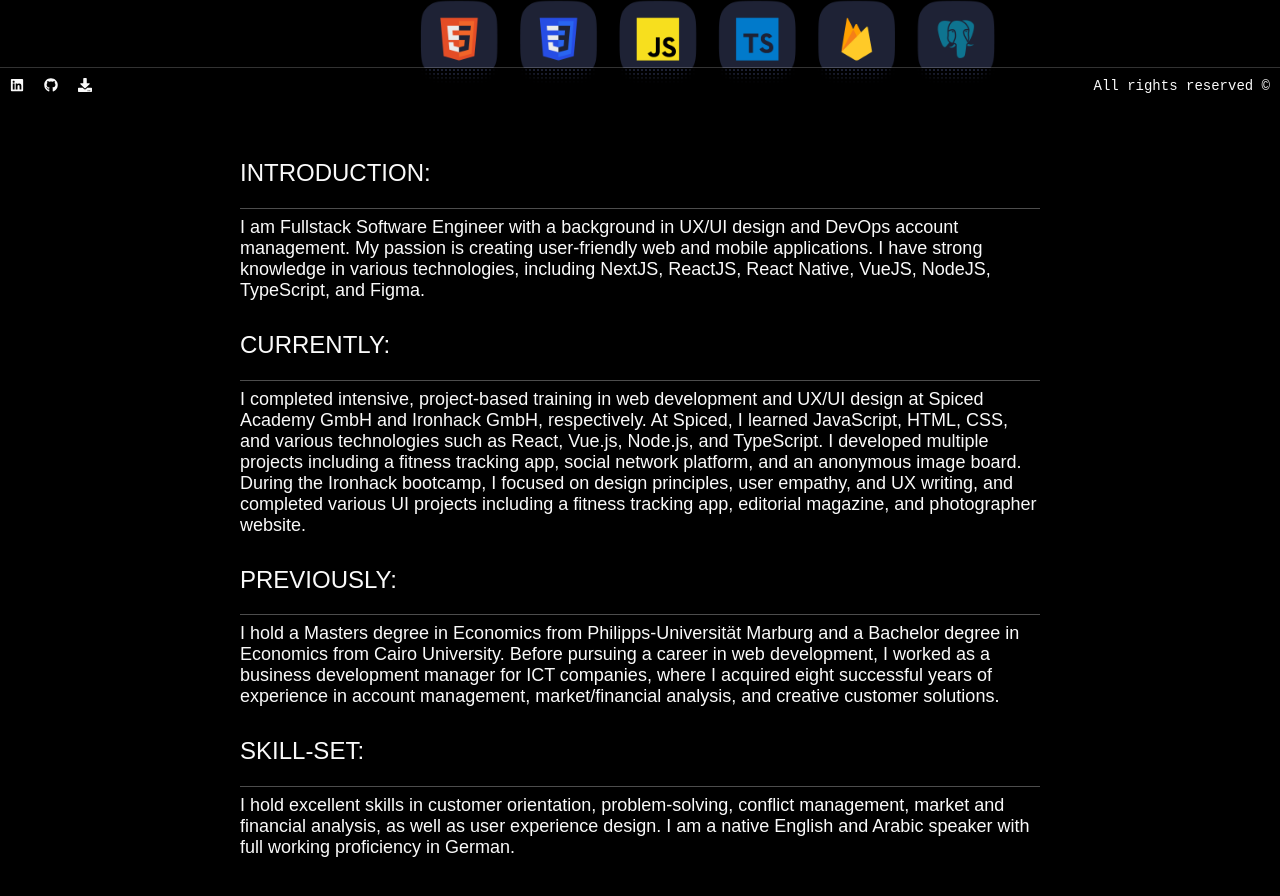
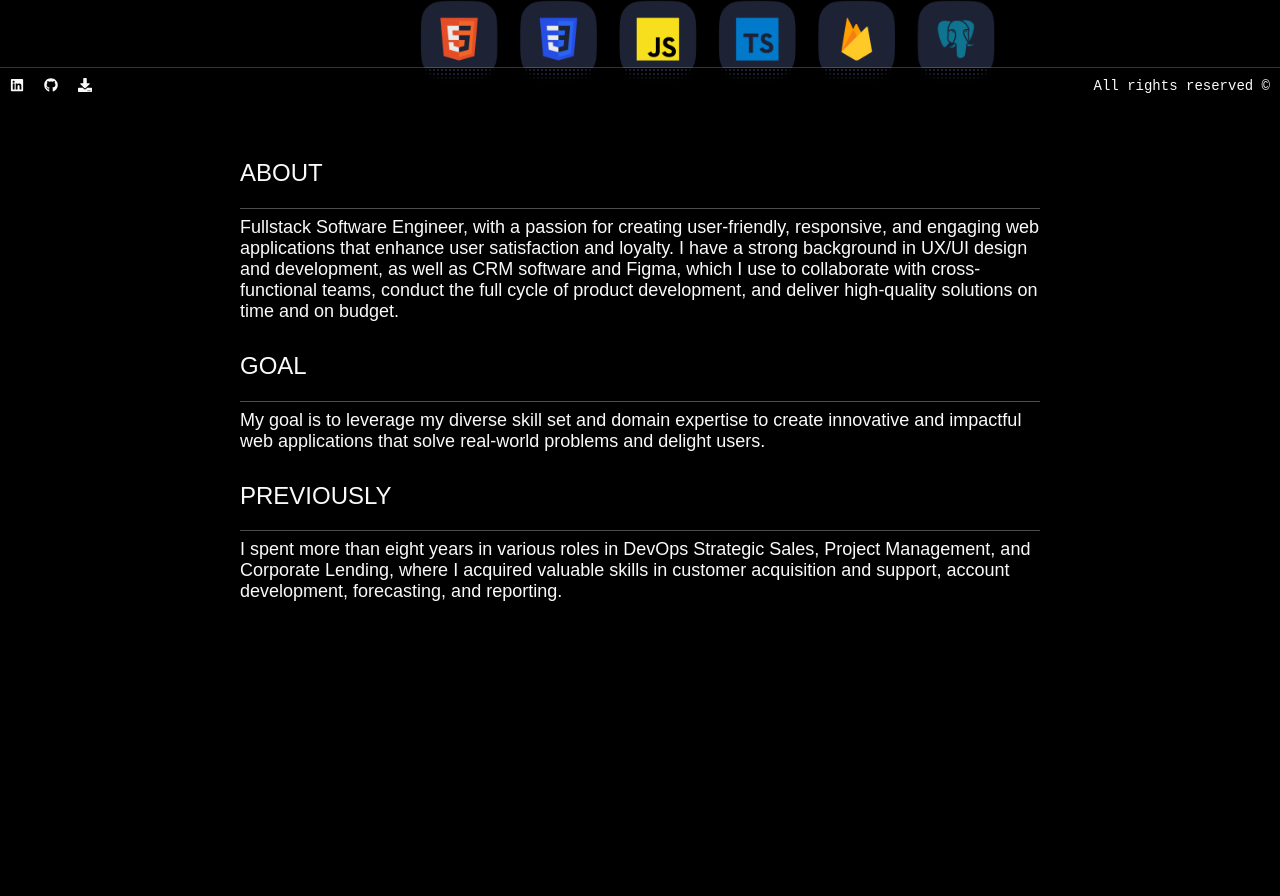
Before and after one commit to h-aburesha/my-next-website, a Next.js app: page /about in a window 1280 px wide. Shown: the part 696-1592 px from the top of the page. After the commit the page ends 1372 px from the top, so only its background shows below. Built offline with nearby package versions, Linux system fonts and the light colour scheme.

Commit message:
Update About Me section

```diff
--- a/pages/about.tsx
+++ b/pages/about.tsx
@@ -41,49 +41,33 @@ const AboutMe = () => {
                     alt="my-stack-cover"
                     placeholder="blur"
                 />
-                <h2>INTRODUCTION:</h2>
+                <h2>ABOUT</h2>
                 <hr />
                 <p>
-                    I am Fullstack Software Engineer with a background in UX/UI
-                    design and DevOps account management. My passion is creating
-                    user-friendly web and mobile applications. I have strong
-                    knowledge in various technologies, including NextJS,
-                    ReactJS, React Native, VueJS, NodeJS, TypeScript, and Figma.
+                    Fullstack Software Engineer, with a passion for creating
+                    user-friendly, responsive, and engaging web applications
+                    that enhance user satisfaction and loyalty. I have a strong
+                    background in UX/UI design and development, as well as CRM
+                    software and Figma, which I use to collaborate with
+                    cross-functional teams, conduct the full cycle of product
+                    development, and deliver high-quality solutions on time and
+                    on budget.
                 </p>
-                <h2>CURRENTLY:</h2>
+                <h2>GOAL</h2>
                 <hr />
                 <p>
-                    I completed intensive, project-based training in web
-                    development and UX/UI design at Spiced Academy GmbH and
-                    Ironhack GmbH, respectively. At Spiced, I learned
-                    JavaScript, HTML, CSS, and various technologies such as
-                    React, Vue.js, Node.js, and TypeScript. I developed multiple
-                    projects including a fitness tracking app, social network
-                    platform, and an anonymous image board. During the Ironhack
-                    bootcamp, I focused on design principles, user empathy, and
-                    UX writing, and completed various UI projects including a
-                    fitness tracking app, editorial magazine, and photographer
-                    website.
+                    My goal is to leverage my diverse skill set and domain
+                    expertise to create innovative and impactful web
+                    applications that solve real-world problems and delight
+                    users.
                 </p>
-                <h2>PREVIOUSLY:</h2>
+                <h2>PREVIOUSLY</h2>
                 <hr />
                 <p>
-                    I hold a Masters degree in Economics from
-                    Philipps-Universität Marburg and a Bachelor degree in
-                    Economics from Cairo University. Before pursuing a career in
-                    web development, I worked as a business development manager
-                    for ICT companies, where I acquired eight successful years
-                    of experience in account management, market/financial
-                    analysis, and creative customer solutions.
-                </p>
-                <h2>SKILL-SET:</h2>
-                <hr />
-                <p>
-                    I hold excellent skills in customer orientation,
-                    problem-solving, conflict management, market and financial
-                    analysis, as well as user experience design. I am a native
-                    English and Arabic speaker with full working proficiency in
-                    German.
+                    I spent more than eight years in various roles in DevOps
+                    Strategic Sales, Project Management, and Corporate Lending,
+                    where I acquired valuable skills in customer acquisition and
+                    support, account development, forecasting, and reporting.
                 </p>
             </article>
         </>
```
